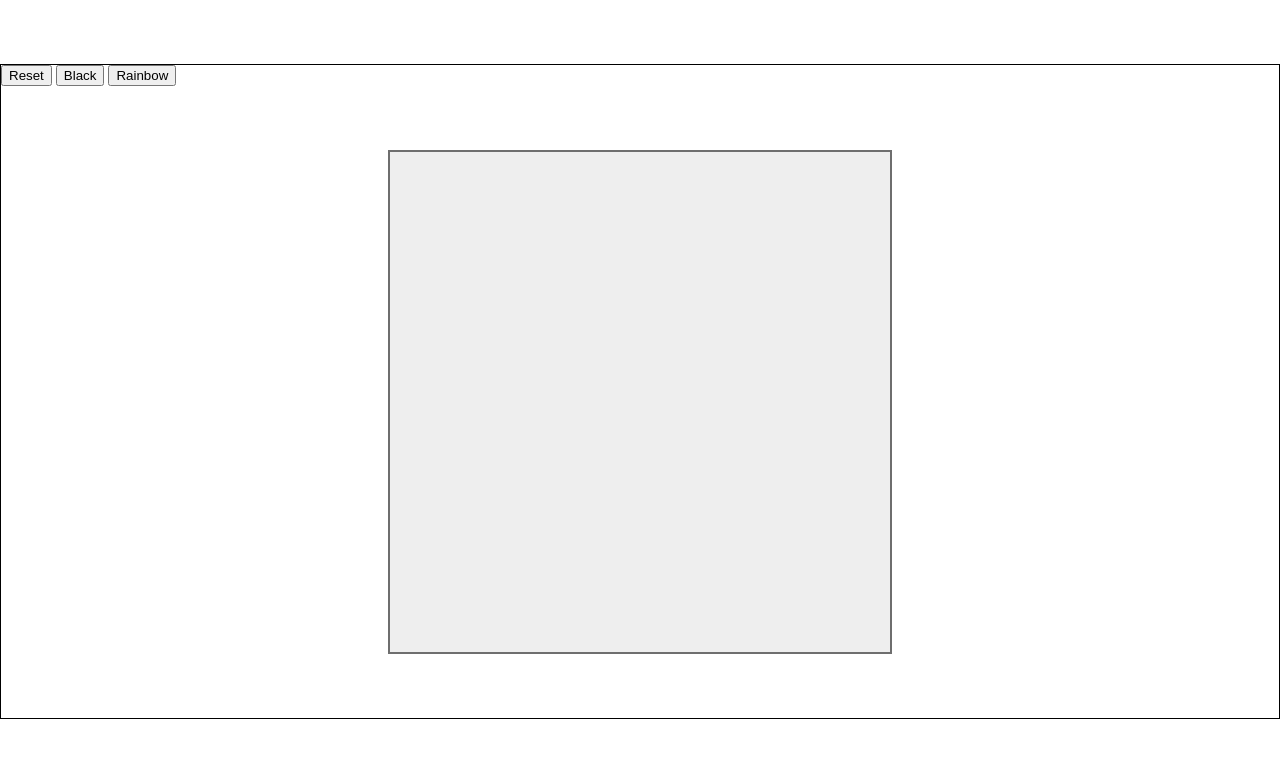
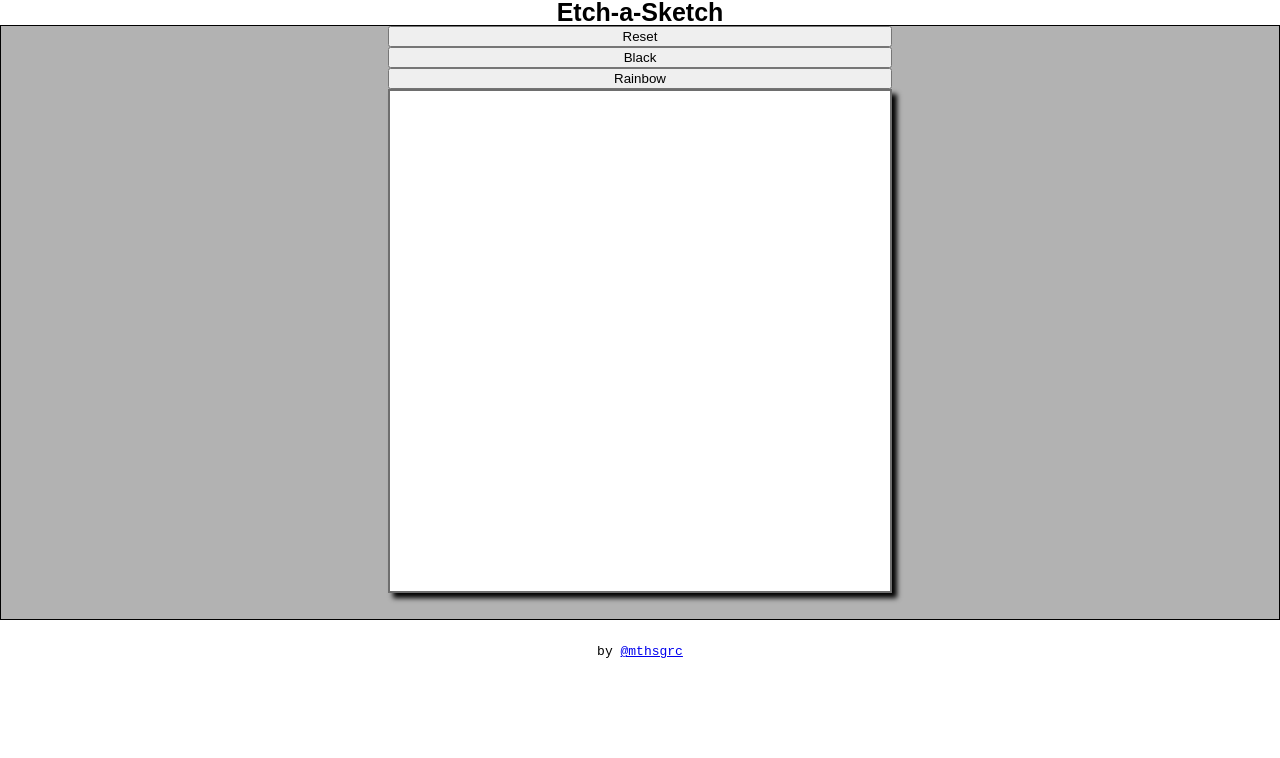
Before and after one commit to mthsgrc/etch-a-sketch, a plain HTML site: page index.html in a window 1280 px wide. Drawn offline with Linux system fonts and the light colour scheme.

Commit message:
Some css styling

```diff
--- a/index.html
+++ b/index.html
@@ -6,6 +6,7 @@
 	<link rel="stylesheet" type="text/css" href="styles.css">
 </head>
 <body>
+	<h2>Etch-a-Sketch</h2>
 	<div class="outer-container">
 		<button class="reset-button">Reset</button>
 		<button class="black-button">Black</button>
@@ -15,6 +16,7 @@
 
 		</div>
 	</div>
+	<footer><p>by <a href="https://github.com/mthsgrc">@mthsgrc</a></p></footer>
 	<script src="script.js"></script>
 </body>
 </html>
--- a/script.js
+++ b/script.js
@@ -11,8 +11,9 @@ let colorGrid = false;
 
 container.style.width = '500px';
 container.style.height = '500px';
-container.style.margin = '5% auto';
+container.style.margin = '0 auto';
 container.style.border = '2px solid #6E6E6E';
+container.style.boxShadow = '5px 5px 5px black';
 
 container.style.display = 'grid';
 container.style.justifyContent = 'stretch';
@@ -40,7 +41,7 @@ function createGrid(newGridSize) {
     for (i = 1; i <= gridSize; i++) {
         for (j = 1; j <= gridSize; j++) {
             let squares = document.createElement('div');
-            squares.style.backgroundColor = '#EEEEEE';
+            squares.style.backgroundColor = '#FFF';
             squares.style.gridRow = `${i}`;
             squares.style.gridColumn = `${j}`;
             container.appendChild(squares);
@@ -53,7 +54,7 @@ function createGrid(newGridSize) {
 };
 
 function userGridSize() {
-    let userGridSize = +prompt('New Grid Size', '16 - 128');
+    let userGridSize = +prompt('New Grid Size', '16 - 100');
     createGrid(userGridSize);
 };
 
@@ -63,7 +64,7 @@ function randomColor() {
     let newColor = '#';
     for (i = 0; i <= 5; i++) {
         newColor += colorsValues[Math.floor(Math.random() * colorsValues.length)];
-    }
+    };
     return newColor;
 };
 
@@ -74,7 +75,7 @@ function whichColor() {
         if (colorGrid == true) {
             divToPaint.addEventListener('mouseenter', (divToPaint) => divToPaint.target.style.backgroundColor = randomColor());
         } else if (colorGrid == false) {
-            divToPaint.addEventListener('mouseenter', (divToPaint) => divToPaint.target.style.backgroundColor = darkenBlack());
+            divToPaint.addEventListener('mouseenter', (divToPaint) => divToPaint.target.style.backgroundColor = 'black');
         };
     });
 };
--- a/styles.css
+++ b/styles.css
@@ -43,9 +43,30 @@ table {
 	border-spacing: 0;
 }
 
+body {
+	height: 100% auto;
+	width: 100%;
+}
+
 .outer-container {
+	display: grid;
 	width: auto;
-	height: 90%;
+	height: 75%;
 	border: 1px solid black;
-	margin: 5% auto;
+	padding-bottom: 2%;
+	margin-bottom: 2%;
+	background-color: #B2B2B2;
+	justify-content: space-around;
 }
+
+h2 {
+	text-align: center;
+	font-weight: bolder;
+	font-family: fantasy;
+	font-size: 25px;
+}
+
+footer {
+	font-family: monospace;
+	text-align: center;
+}
```
